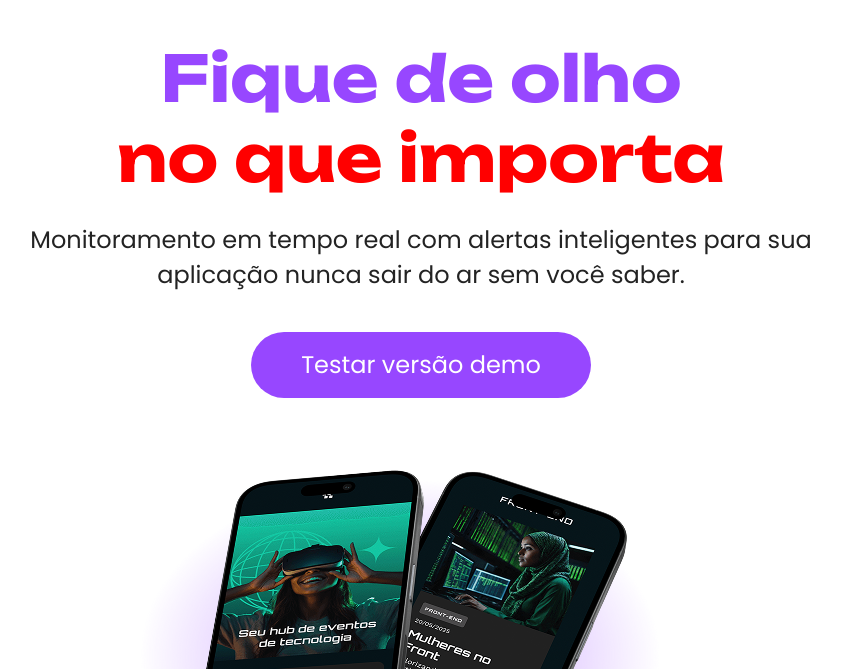
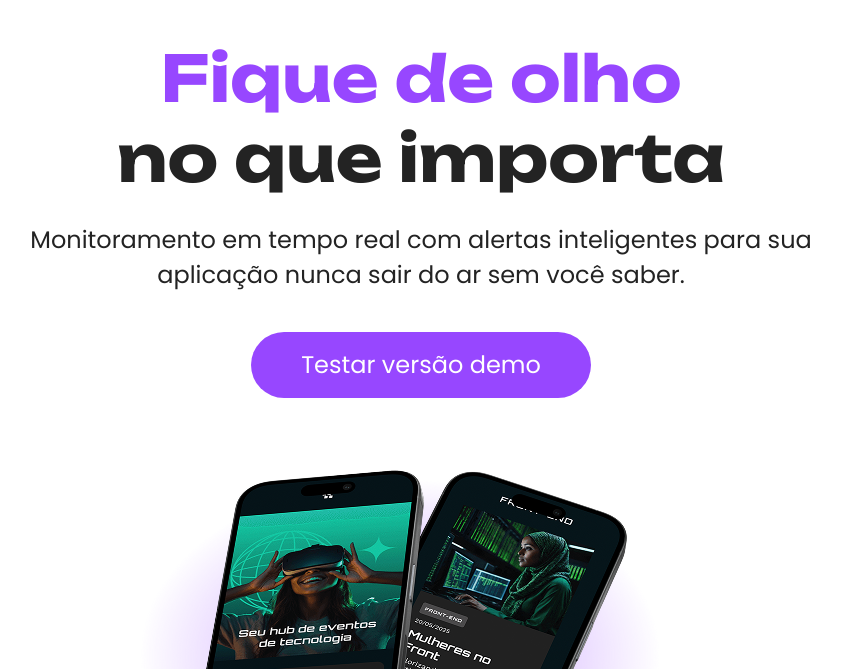
Before and after one commit to thierryr1/Tecboard, a plain HTML site: page index.html in a window 1280 px wide. Shown: the part 131-800 px from the top of the page, without its empty margins (219-1060 px from the left). Drawn offline with Linux system fonts and the light colour scheme.

Commit message:
Update style.css

```diff
--- a/style.css
+++ b/style.css
@@ -43,7 +43,7 @@ h1{
 }
 
 h1 span{
-    color: red;
+    color: #232323;
 }
 
 
```
